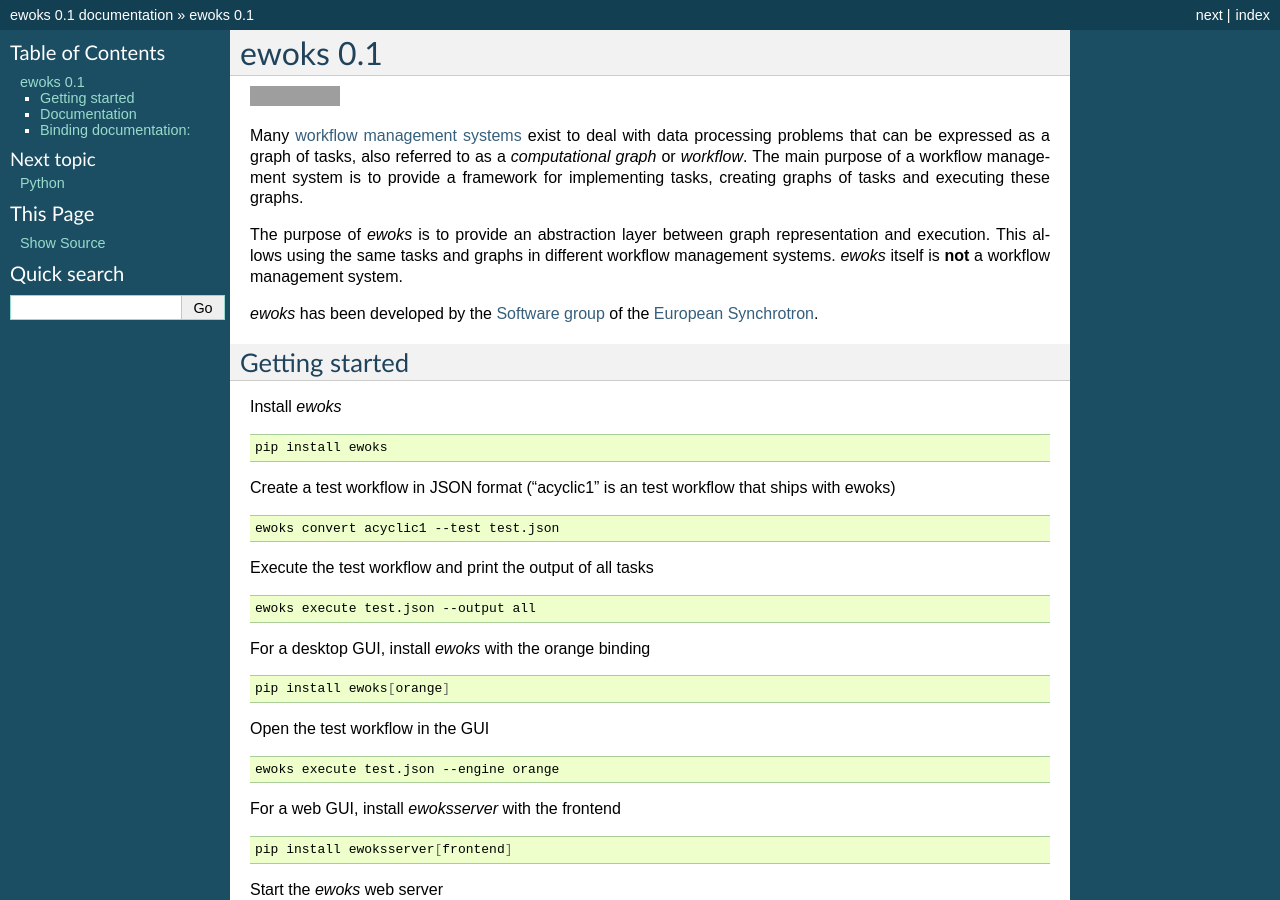
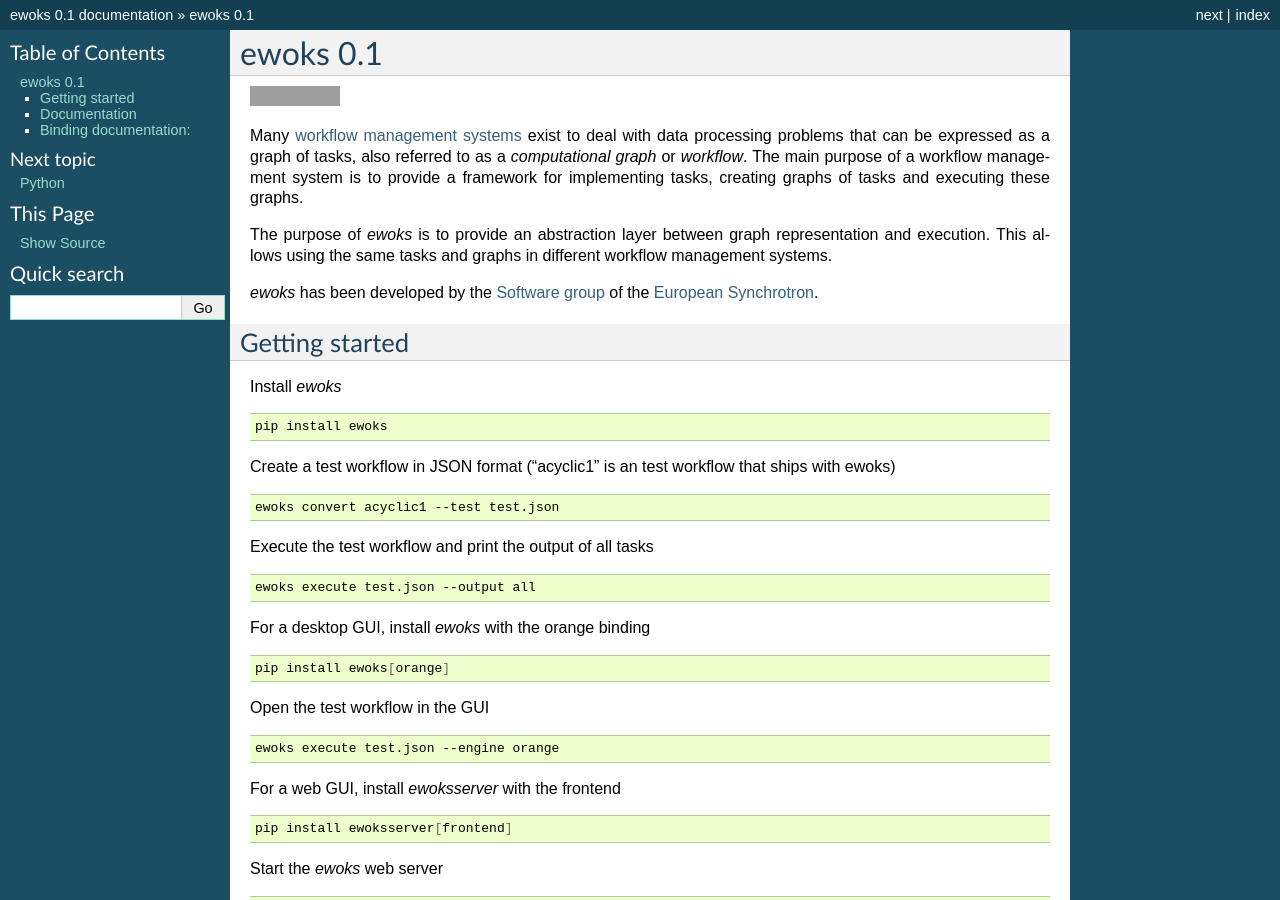
Before and after one commit to ewoks-kit/ewoks, a Sphinx documentation site: the page built from doc/index.rst, in a window 1280 px wide and 900 px high. Built offline with Sphinx 7.4.7, drawn with Linux system fonts in a browser that asks for light colours; pages that are not in the unit, such as notebooks, are missing from menus; grey boxes are pictures that could not be loaded.

Commit message:
fixup docs

```diff
--- a/doc/index.rst
+++ b/doc/index.rst
@@ -10,7 +10,7 @@
 executing these graphs.
 
 The purpose of *ewoks* is to provide an abstraction layer between graph representation and execution. This allows using
-the same tasks and graphs in different workflow management systems. *ewoks* itself is **not** a workflow management system.
+the same tasks and graphs in different workflow management systems.
 
 *ewoks* has been developed by the `Software group <http://www.esrf.eu/Instrumentation/software>`_ of the `European Synchrotron <https://www.esrf.eu/>`_.
 
```
